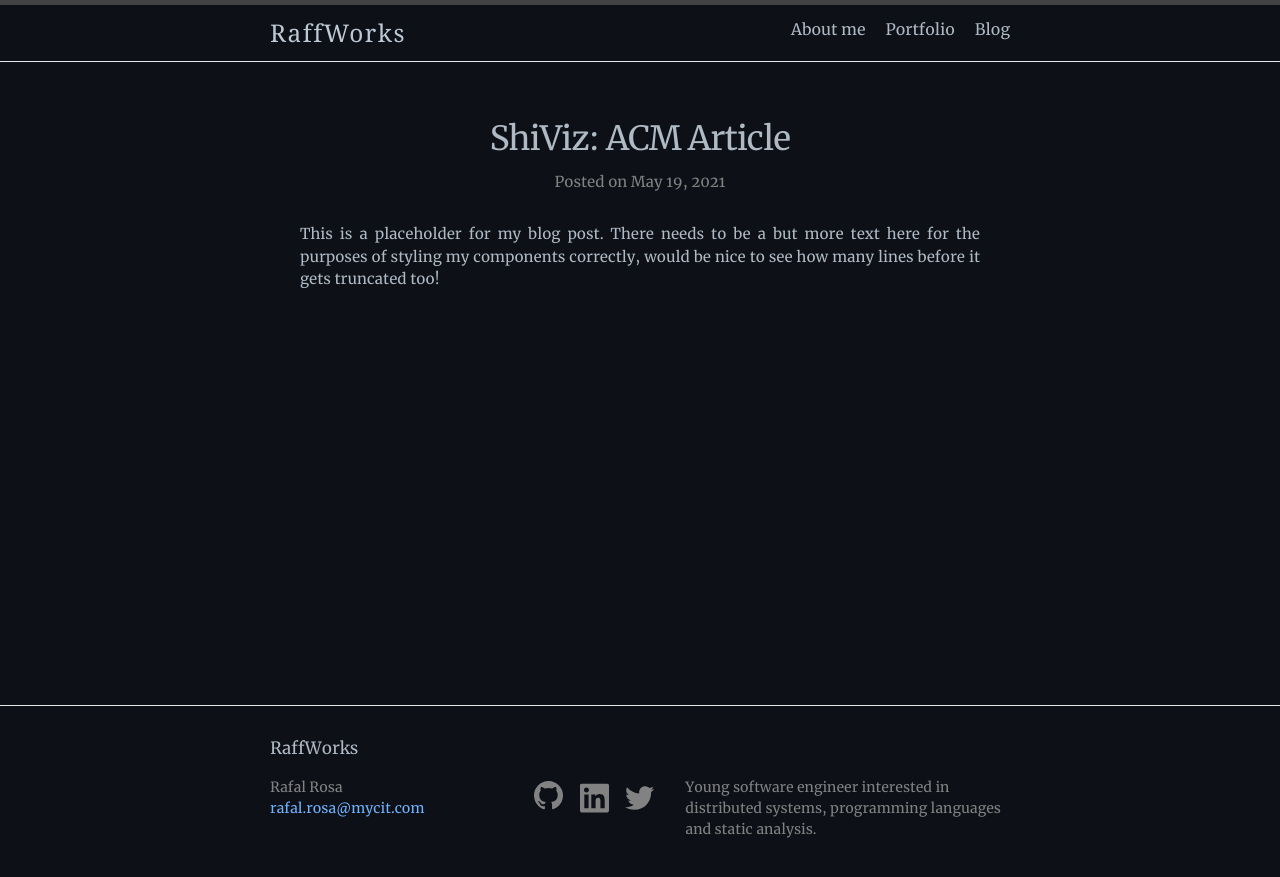
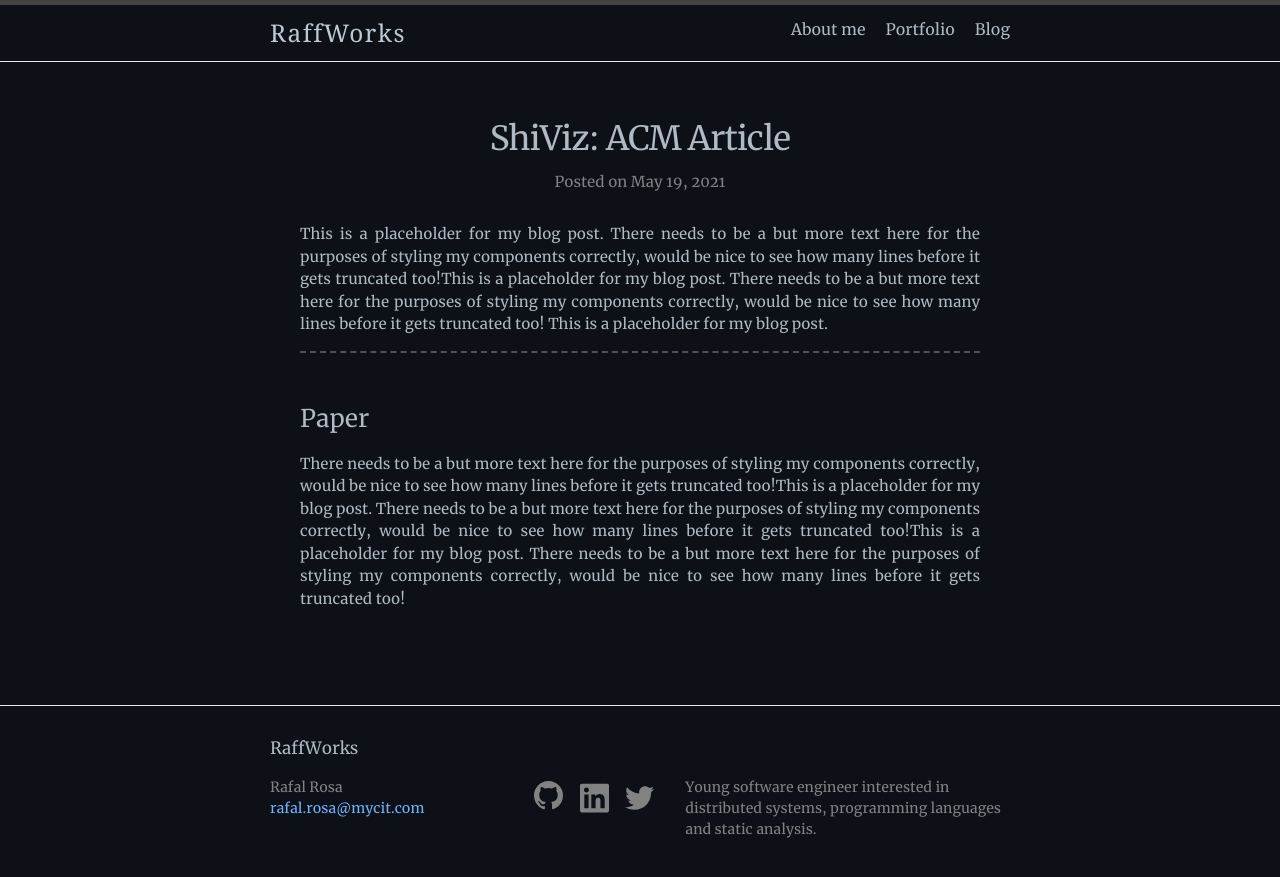
Before and after one commit to pomyslowynick/pomyslowynick.github.io, a Jekyll site: the page built from _posts/2021-05-19-shiviz-review.markdown, in a window 1280 px wide. Shown: the top 877 px of the page. Built offline with Jekyll 4.4.1, drawn with Linux system fonts in a browser that asks for light colours.

```diff
--- a/Gemfile
+++ b/Gemfile
@@ -7,10 +7,11 @@ source "https://rubygems.org"
 #
 # This will help ensure the proper Jekyll version is running.
 # Happy Jekylling!
-# gem "jekyll", "~> 4.2.0"
-gem "github-pages", "~> 214", group: :jekyll_plugins
+gem "jekyll", "~> 3.9.0"
+# gem "github-pages", "~> 214", group: :jekyll_plugins
 # This is the default theme for new Jekyll sites. You may change this to anything you like.
 gem "minima", "~> 2.5.1"
+gem "kramdown-parser-gfm"
 # If you want to use GitHub Pages, remove the "gem "jekyll"" above and
 # uncomment the line below. To upgrade, run `bundle update github-pages`.
 # gem "github-pages", group: :jekyll_plugins
--- a/_posts/2021-05-19-shiviz-review.markdown
+++ b/_posts/2021-05-19-shiviz-review.markdown
@@ -4,4 +4,7 @@ title:  "ShiViz: ACM Article"
 date:   2021-05-19 15:20:45 +0100
 categories: distributed-systems debugging
 ---
-This is a placeholder for my blog post. There needs to be a but more text here for the purposes of styling my components correctly, would be nice to see how many lines before it gets truncated too!
+This is a placeholder for my blog post. There needs to be a but more text here for the purposes of styling my components correctly, would be nice to see how many lines before it gets truncated too!This is a placeholder for my blog post. There needs to be a but more text here for the purposes of styling my components correctly, would be nice to see how many lines before it gets truncated too! This is a placeholder for my blog post.
+
+### Paper
+There needs to be a but more text here for the purposes of styling my components correctly, would be nice to see how many lines before it gets truncated too!This is a placeholder for my blog post. There needs to be a but more text here for the purposes of styling my components correctly, would be nice to see how many lines before it gets truncated too!This is a placeholder for my blog post. There needs to be a but more text here for the purposes of styling my components correctly, would be nice to see how many lines before it gets truncated too!
--- a/_sass/minima/_base.scss
+++ b/_sass/minima/_base.scss
@@ -150,8 +150,8 @@ pre,
 code {
   @include relative-font-size(0.9375);
   border: 1px solid $grey-color-light;
-  border-radius: 3px;
-  background-color: #eef;
+  border-radius: 8px;
+  // background-color: #eef;
 }
 
 code {
@@ -161,7 +161,7 @@ code {
 pre {
   padding: 8px 12px;
   overflow-x: auto;
-
+  background-color: #fff;
   > code {
     border: 0;
     padding-right: 0;
```
Also changed, not shown: _posts/2021-10-21-c++-1.md (added, +95 -0 lines), Gemfile.lock, about.md (line endings or trailing spaces).
